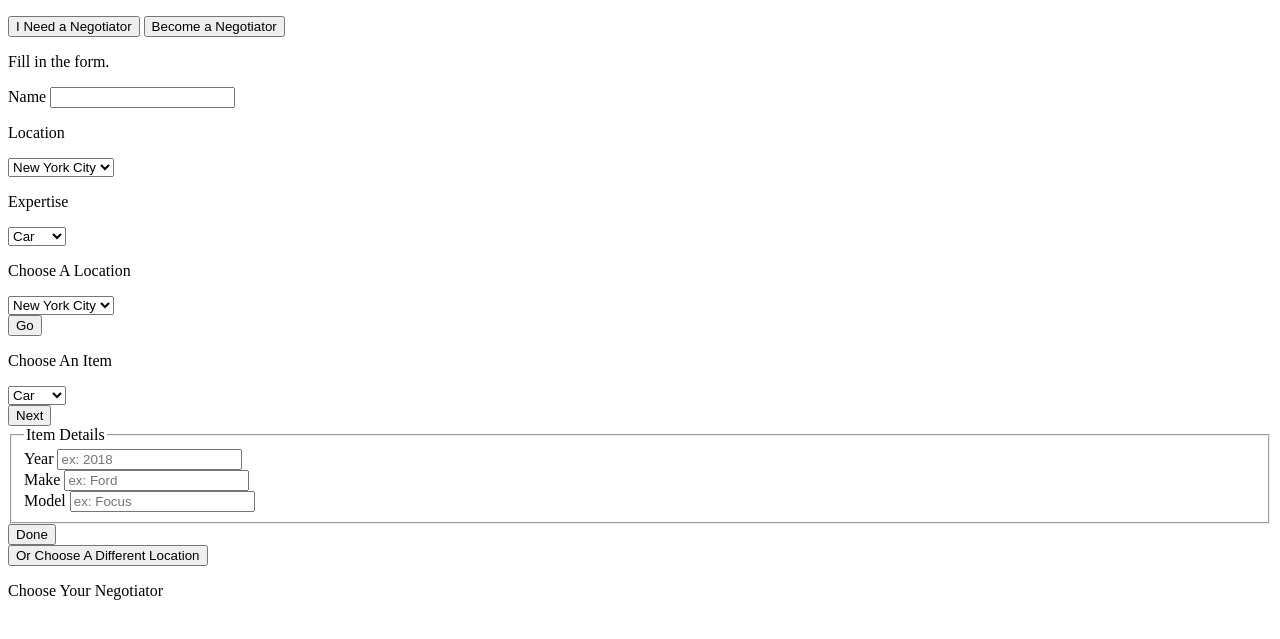
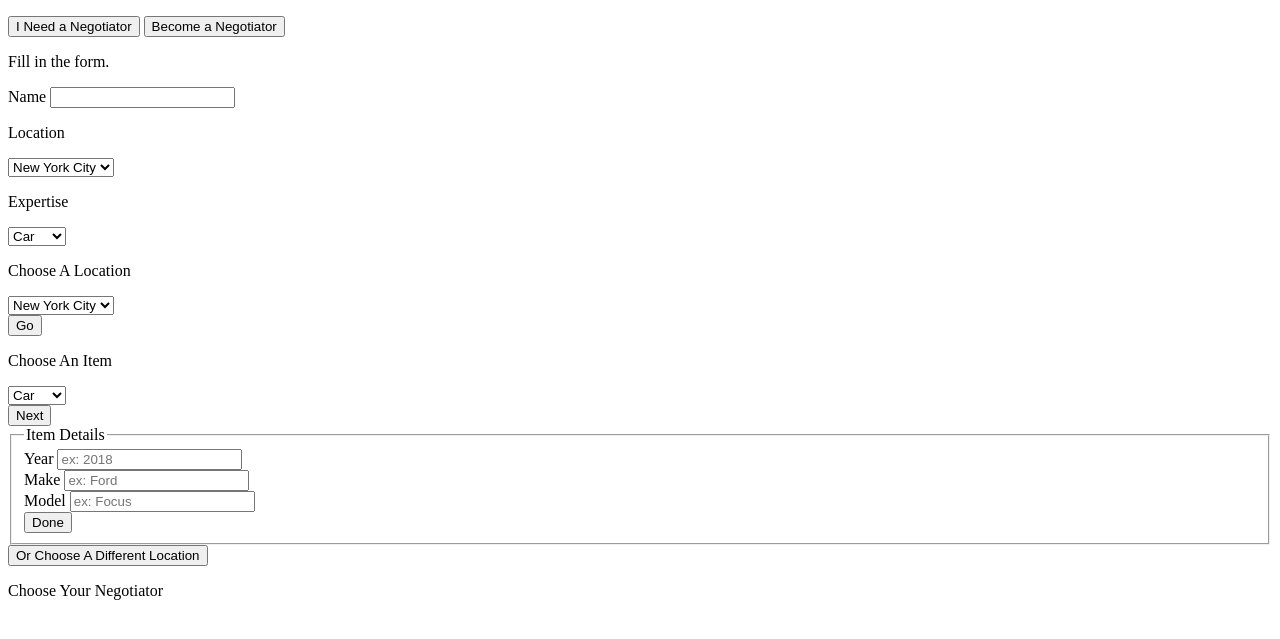
Before and after one commit to jao05/Negotiator, a website: page public/index.html in a window 1280 px wide. Shown: the part 105-744 px from the top of the page. Drawn offline with nearby package versions, Linux system fonts and the light colour scheme.

Commit message:
Added Done button to Item Detail Form fieldset

```diff
--- a/public/index.html
+++ b/public/index.html
@@ -97,9 +97,9 @@
 
 	  					<label for="itemModel">Model</label>
 	  					<input type="text" name="itemModel" id="itemModel" placeholder="ex: Focus">
+
+	  					<div><button type="submit" class="itemDetailDoneBtn">Done</button></div>
 					</fieldset>
-
-					<button type="submit" class="itemDetailDoneBtn">Done</button>
 				</form>
 
 				<button type="submit">Or Choose A Different Location</button>
```
